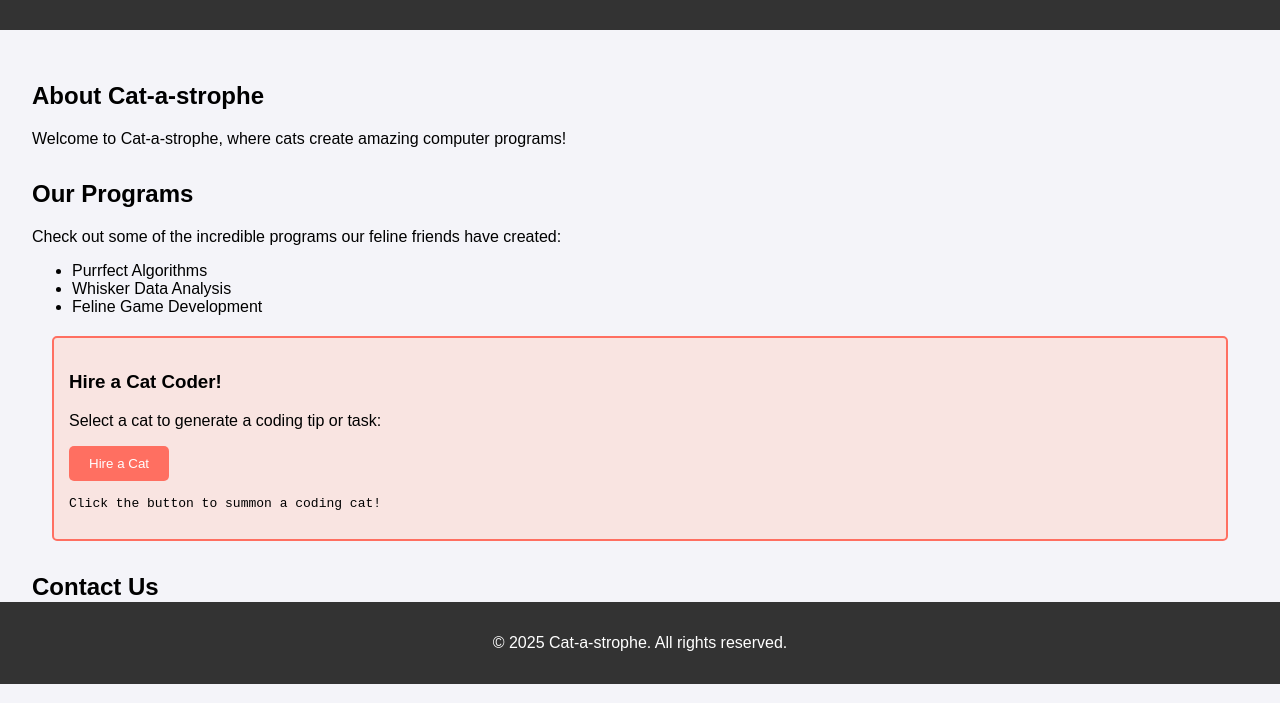
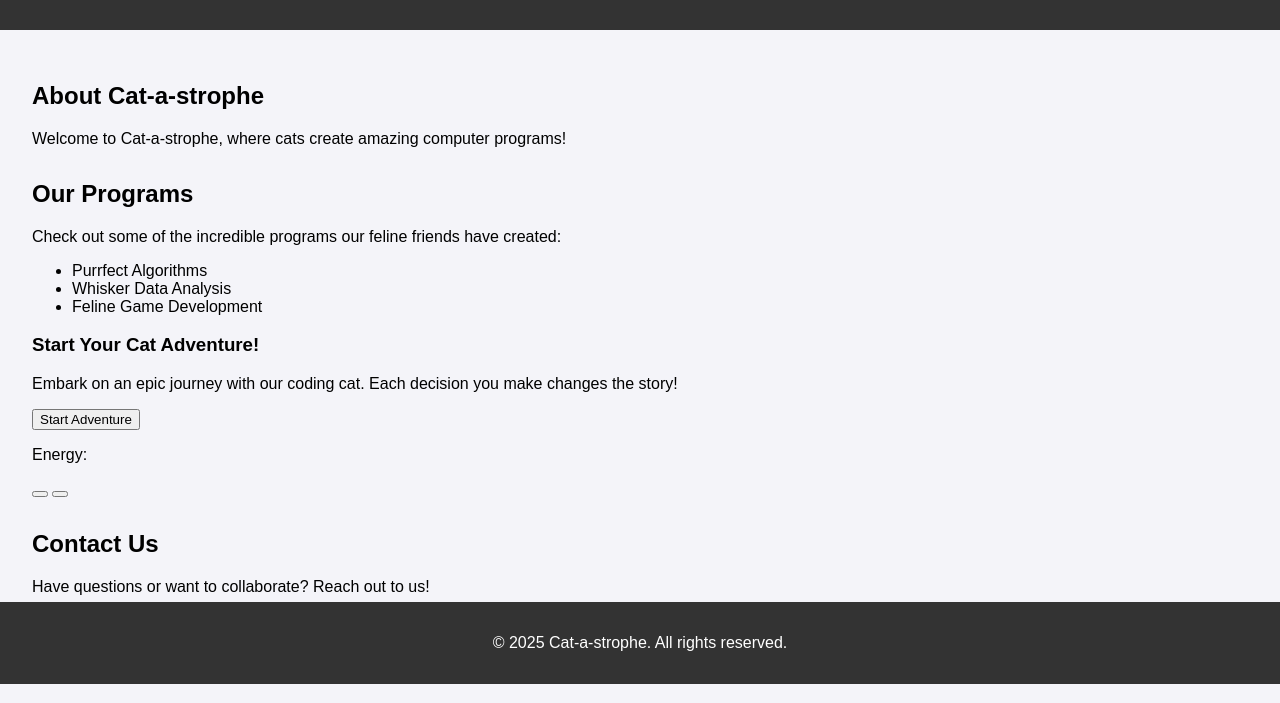
Before and after one commit to bryantfriend/9thGradeICT, a plain HTML site: page index.html in a window 1280 px wide. Shown: the part 116-819 px from the top of the page. Drawn offline with Linux system fonts and the light colour scheme.

Commit message:
Update index.html

```diff
--- a/index.html
+++ b/index.html
@@ -1,10 +1,10 @@
 <!DOCTYPE html>
 <html lang="en">
 <head>
-    <meta charset="UTF-8">
-    <meta name="viewport" content="width=device-width, initial-scale=1.0">
+  <meta charset="UTF-8" />
+  <meta name="viewport" content="width=device-width, initial-scale=1.0" />
   <title>Cat-a-strophe</title>
-    <link rel="stylesheet" href="styles.css">
+  <link rel="stylesheet" href="styles.css" />
 </head>
 <body>
   <header>
@@ -30,13 +30,20 @@
         <li>Whisker Data Analysis</li>
         <li>Feline Game Development</li>
       </ul>
-            <div id="cat-code-generator">
-                <h3>Hire a Cat Coder!</h3>
-                <p>Select a cat to generate a coding tip or task:</p>
-                <button id="hireCatBtn">Hire a Cat</button>
-                <div id="catOutput">
-                    <p id="catMessage">Click the button to summon a coding cat!</p>
-                    <p id="catTask"></p>
+      <!-- Updated Adventure Section -->
+      <div id="cat-adventure">
+        <h3>Start Your Cat Adventure!</h3>
+        <p>Embark on an epic journey with our coding cat. Each decision you make changes the story!</p>
+        <button id="startAdventureBtn">Start Adventure</button>
+        <div id="adventureOutput">
+          <p id="catEnergy">Energy: </p>
+          <div id="storyContainer">
+            <!-- Story segments will appear here -->
+          </div>
+          <div id="choices">
+            <button id="choice1"></button>
+            <button id="choice2"></button>
+          </div>
         </div>
       </div>
     </section>
```
Lines whose indentation alone changed are shown as unchanged.
